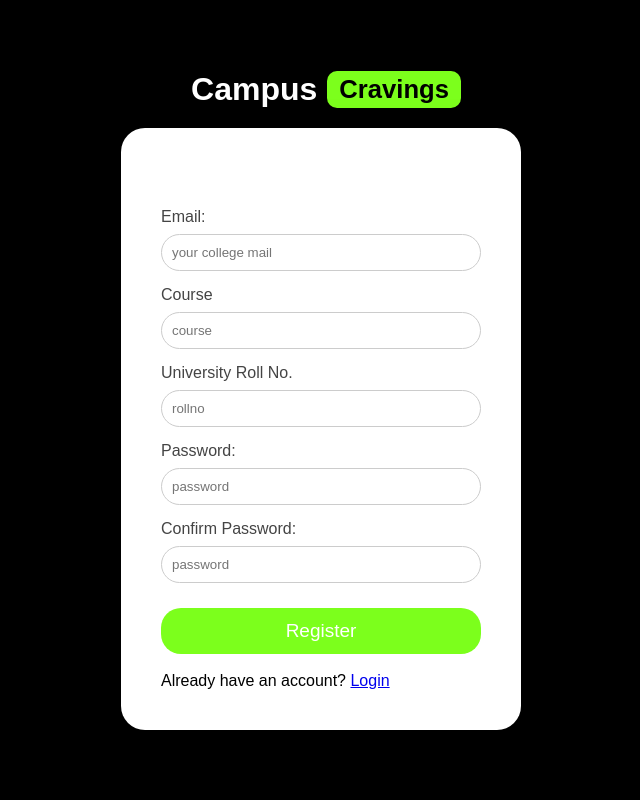
After one commit to prashantrajj1/campuscravings, a PHP site: page /register.html in a window 1280 px wide. The commit adds this page. Shown: the whole page, without its empty margins (319-959 px from the left). Run offline with PHP 8.4, Linux system fonts and the light colour scheme; some web fonts are replaced.

Commit message:
go login n regis front

```diff
--- a/css/login.css
+++ b/css/login.css
@@ -1,96 +1,112 @@
-/* Reset */
 * {
     margin: 0;
     padding: 0;
     box-sizing: border-box;
-    font-family: Arial, Helvetica, sans-serif;
+    font-family: 'Outfit', sans-serif;
 }
 
-/* Background */
+@font-face {
+    font-family: 'Outfit';
+    src: url('../fonts/Outfit-Regular.ttf') format('truetype');
+    font-weight: 400;
+}
+
+@font-face {
+    font-family: 'Outfit';
+    src: url('../fonts/Outfit-Bold.ttf') format('truetype');
+    font-weight: 700;
+}
+
 body {
     height: 100vh;
     display: flex;
+    flex-direction: column;
     justify-content: center;
     align-items: center;
-    background: #F8F9FA;
-    /* White Smoke */
+    background: #000000;
 }
 
-/* Container */
-.login-container {
+.login-box {
+    background: white;
+    padding: 40px;
+    width: 100%;
+    max-width: 400px;
+    border-radius: 24px;
+    box-shadow: 0 20px 40px rgba(0, 0, 0, 0.5);
     text-align: center;
 }
 
-/* Logo */
 .logo {
-    margin-bottom: 25px;
-    font-size: 32px;
+    display: flex;
+    align-items: center;
+    justify-content: center;
+    gap: 10px;
+    font-size: 2rem;
+    font-weight: 700;
+    margin-bottom: 20px;
+    color: #ffffff;
 }
 
-.campus {
-    color: #006073;
-    /* Campus Teal */
+.logo i {
+    color: #ffffff;
 }
 
-.cravings {
-    color: #FF7300;
-    /* Cravings Orange */
+.logo span {
+    background: #7cff1c;
+    color: #000;
+    padding: 4px 12px;
+    border-radius: 10px;
+    font-size: 1.6rem;
 }
 
-/* Login Box */
-.login-box {
-    background: white;
-    padding: 35px;
-    width: 350px;
-    border-radius: 10px;
-    box-shadow: 0 4px 12px rgba(0, 0, 0, 0.1);
+#errlogs {
+    min-height: 20px;
+    margin-bottom: 20px;
+    font-size: 14px;
+    text-align: center;
 }
 
-/* Heading */
-.login-box h2 {
-    margin-bottom: 20px;
-    color: #2B2B2B;
-    /* Deep Charcoal */
+.form {
+    text-align: left;
 }
 
-/* Input Group */
-.input-group {
+.form label {
+    display: block;
+    margin-bottom: 8px;
+    font-weight: 500;
+    color: #444;
+}
+
+
+.form input {
     text-align: left;
     margin-bottom: 15px;
 }
 
-.input-group label {
-    display: block;
-    margin-bottom: 5px;
-    color: #2B2B2B;
-}
-
-.input-group input {
+.form input {
     width: 100%;
     padding: 10px;
     border: 1px solid #ccc;
-    border-radius: 5px;
+    border-radius: 20px;
 }
 
-/* Button */
-.login-btn {
+.btn {
     width: 100%;
     padding: 12px;
     border: none;
-    background: #FF7300;
-    /* Cravings Orange */
+    background: #7cff1c;
     color: white;
-    font-size: 16px;
-    border-radius: 5px;
+    font-size: 19px;
+    font-weight: 400;
+    border-radius: 20px;
     cursor: pointer;
     margin-top: 10px;
 }
 
-.login-btn:hover {
+.btn:hover {
     background: #e86500;
 }
 
-/* Register text */
 .register {
     margin-top: 15px;
     font-size: 14px;
--- /dev/null
+++ b/register.html
@@ -0,0 +1,90 @@
+<!DOCTYPE html>
+<html>
+
+<head>
+    <meta charset="UTF-8">
+    <meta name="viewport" content="width=device-width, initial-scale=1.0">
+    <title>Register - CampusCravings</title>
+    <!-- Local CSS only -->
+    <link rel="stylesheet" href="css/login.css">
+</head>
+
+<body>
+
+    <div class="logo">
+        <i class="fa-solid fa-utensils"></i> Campus<span>Cravings</span>
+    </div>
+
+    <div class="login-box">
+        <div class="form">
+            <h2 id="errlogs"></h2>
+            <form action="php/login.php" method="POST">
+
+                <label for="email">Email: </label>
+                <input type="email" id="email" name="email" placeholder="your college mail">
+                <label for="course"> Course </label>
+                <input type="text" id="course" name="course" placeholder="course">
+                <label for="rollno">University Roll No.</label>
+                <input type="text" id="rollno" name="rollno" placeholder="rollno">
+                <label for="password">Password: </label>
+                <input type="password" id="password" name="password" placeholder="password">
+                <label for="confirm-password">Confirm Password: </label>
+                <input type="password" id="confirm-password" name="confirm-password" placeholder="password">
+
+                <button type="submit" class="btn">Register</button><br><br>
+                <p>Already have an account? <a href="login.html">Login</a></p>
+
+            </form>
+
+        </div>
+    </div>
+
+    <script>
+        //the email should be of student from XIM
+        const emailRegex = /^[a-zA-Z0-9._%+-]+@stu\.xim\.edu\.in$/;
+        const form = document.querySelector('form');
+        const errLogs = document.getElementById('errlogs');
+
+        const emailInput = document.getElementById('email');
+        const passwordInput = document.getElementById('password');
+        const confirmInput = document.getElementById('confirm-password');
+
+        const validate = () => {
+            const email = emailInput.value;
+            const password = passwordInput.value;
+            const confirmPassword = confirmInput.value;
+
+            if (email !== "" && !emailRegex.test(email)) {
+                errLogs.textContent = "Please use your @stu.xim.edu.in email";
+                errLogs.style.color = "red";
+                errLogs.style.fontSize = "14px";
+                return false;
+            } else if (confirmPassword !== "" && password !== confirmPassword) {
+                errLogs.textContent = "Passwords do not match";
+                errLogs.style.color = "red";
+                errLogs.style.fontSize = "14px";
+                return false;
+            } else {
+                errLogs.textContent = "";
+                return true;
+            }
+        };
+
+        emailInput.addEventListener('input', validate);
+        passwordInput.addEventListener('input', validate);
+        confirmInput.addEventListener('input', validate);
+
+        form.addEventListener('submit', (e) => {
+            if (!validate() || !emailRegex.test(emailInput.value)) {
+                e.preventDefault();
+                if (!emailRegex.test(emailInput.value)) {
+                    errLogs.textContent = "Please use your @stu.xim.edu.in email";
+                    errLogs.style.color = "red";
+                }
+            }
+        });
+    </script>
+
+</body>
+
+</html>
```
Also changed, not shown: login.html (+47 -8 lines), home.html (renamed from index.html).
